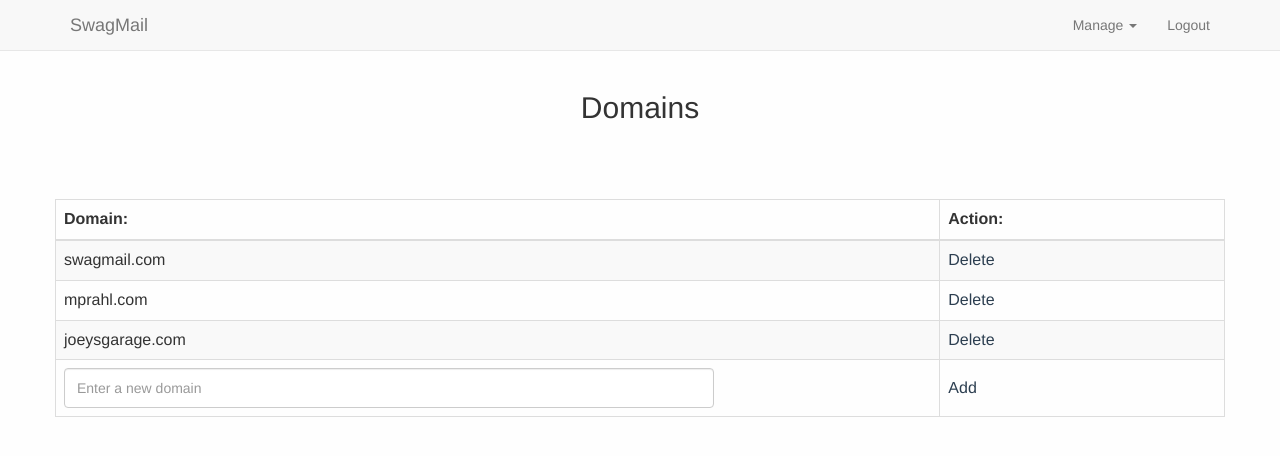
After one commit to StackFocus/PostMaster, a Flask app: page /domains in a window 1280 px wide. The commit adds this page. Shown: the top 456 px of the page. Run offline with Flask 2, Linux system fonts and the light colour scheme; a user stored in the database is signed in; some libraries are stand-ins or nearby versions.

Commit message:
Mockup for Domains and Dashboard page

```diff
--- a/swagmail/static/css/styles.css
+++ b/swagmail/static/css/styles.css
@@ -1,7 +1,38 @@
+a {
+    color: #2C3E50;
+    text-decoration: none !important;
+}
+
+a:hover {
+    color: #2C3E50;
+    text-decoration: underline !important;
+}
+
 nav a:hover {
     color: #D0D0D0 !important;
 }
 
+h2.textHeading {
+    text-align: center;
+    margin-bottom: 2.5em;
+}
+
+/* Dashboard CSS */
+div.panel {
+    margin-bottom: 6em;
+}
+
+div.panel-heading {
+    font-size: 110%;
+}
+
+div.panel-heading i {
+    margin-right: 0.75em;
+}
+/* End of Dashboard CSS */
+
+
+/* Login Page CSS */
 #loginRow .panel-body {
     margin-top: 2em;
     margin-bottom: 2em;
@@ -25,8 +56,16 @@ nav a:hover {
     margin-bottom: 4.5em;
     text-align: center;
 }
+/* End of Login Page CSS */
+
+/* Manage Page CSS */
+#newDomainInput {
+    height: 40px;
+}
+/* End of Manage Page CSS */
 
 @media(max-width:767px) {
+    /* Login Page CSS */
     #loginRow {
         margin: auto;
     }
@@ -38,9 +77,20 @@ nav a:hover {
     .loginAlert {
         margin-bottom: 3em;
     }
+    /* End of Login Page CSS */
 }
 
 @media(min-width:768px) {
+    ul.dropdown-menu li a {
+		height: 50px;
+		padding-top: 14px !important;
+	}
+
+	ul.dropdown-menu {
+		border: none !important;
+	}
+
+    /* Login Page CSS */
     #loginRow .panel-body {
         margin-top: 4em;
         margin-bottom: 3em;
@@ -53,13 +103,23 @@ nav a:hover {
     #loginButton {
         margin-top: 4em;
     }
+    /* End of Login Page CSS */
+
 }
 
-@media(min-width:992px) {}
+@media(min-width:992px) {
+    /* Manage Page CSS */
+    #newDomainInput {
+        width: 75%;
+    }
+    /* End of Manage Page CSS */
+}
 
 @media(min-width:1200px) {
+    /* Login Page CSS */
     #loginRow {
         width: 75%;
         margin: auto;
     }
+    /* End of Login Page CSS */
 }
--- a/swagmail/templates/base.html
+++ b/swagmail/templates/base.html
@@ -5,6 +5,7 @@
     <meta http-equiv="X-UA-Compatible" content="IE=edge">
     <meta name="viewport" content="width=device-width, initial-scale=1">
     <link rel="stylesheet" type="text/css" href="https://maxcdn.bootstrapcdn.com/bootswatch/3.3.5/flatly/bootstrap.min.css">
+    <link rel="stylesheet" href="https://maxcdn.bootstrapcdn.com/font-awesome/4.4.0/css/font-awesome.min.css">
     <script src="https://code.jquery.com/jquery-2.1.4.min.js"></script>
     <script src="https://maxcdn.bootstrapcdn.com/bootstrap/3.3.5/js/bootstrap.min.js"></script>
     <link rel="shortcut icon" href="{{ url_for('static', filename='favicon.ico') }}">
@@ -32,6 +33,14 @@
                 <!-- Right links on the navbar -->
                 <ul class="nav navbar-nav navbar-right">
                     {% if authenticated %}
+                        <li class="dropdown">
+                            <a data-toggle="dropdown" class="dropdown-toggle" href="#">Manage <b class="caret"></b></a>
+                            <ul role="menu" class="dropdown-menu">
+                                <li><a href="/domains">Domains</a></li>
+                                <li><a href="#">Users</a></li>
+                                <li><a href="#">Aliases</a></li>
+                            </ul>
+                        </li>
                         <li><a href="/logout">Logout</a></li>
                     {% else %}
                         <li><a href="/login">Login</a></li>
--- /dev/null
+++ b/swagmail/templates/domains.html
@@ -0,0 +1,32 @@
+{% extends "base.html" %}
+{% block content %}
+<div class="row">
+    <h2 class="textHeading">Domains</h2>
+    <table class="table table-striped table-bordered">
+        <thead>
+            <tr>
+                <th>Domain:</th>
+                <th>Action:</th>
+            </tr>
+        </thead>
+        <tbody>
+            <tr>
+                <td>swagmail.com</td>
+                <td><a href="#">Delete</a></td>
+            </tr>
+            <tr>
+                <td>mprahl.com</td>
+                <td><a href="#">Delete</a></td>
+            </tr>
+            <tr>
+                <td>joeysgarage.com</td>
+                <td><a href="#">Delete</a></td>
+            </tr>
+            <tr>
+                <td><input id="newDomainInput" class="form-control" type="text" placeholder="Enter a new domain"/></td>
+                <td style="vertical-align: middle"><a href="#">Add</a></td>
+            </tr>
+        </tbody>
+    </table>
+</div>
+{% endblock %}
--- a/swagmail/views.py
+++ b/swagmail/views.py
@@ -77,3 +77,12 @@ def logout():
         flash('Successfully logged out', 'success')
 
     return redirect(url_for('login'))
+
+
+@login_required
+@app.route('/domains')
+def domains():
+    """
+    Manages domains in the database
+    """
+    return render_template('domains.html', authenticated=(current_user).is_authenticated())
```
Also changed, not shown: swagmail/templates/index.html (+38 -3 lines).
